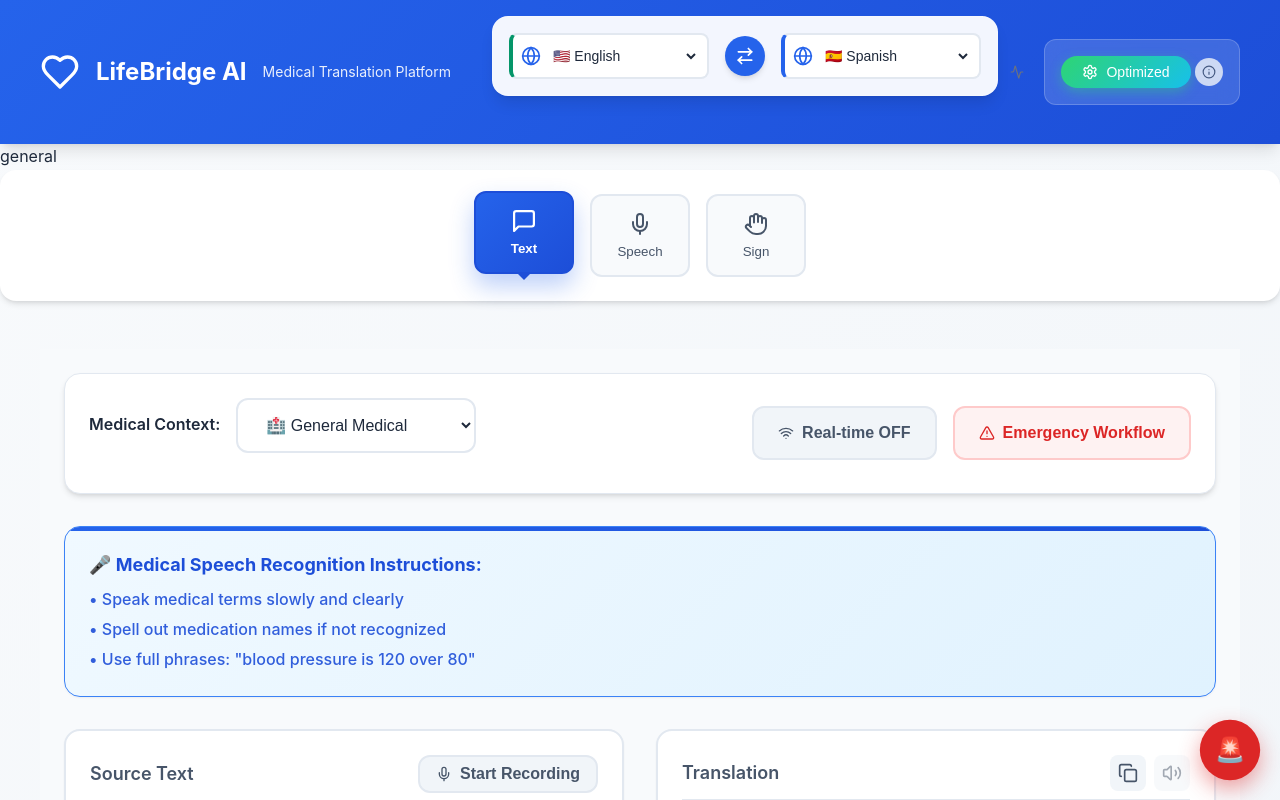
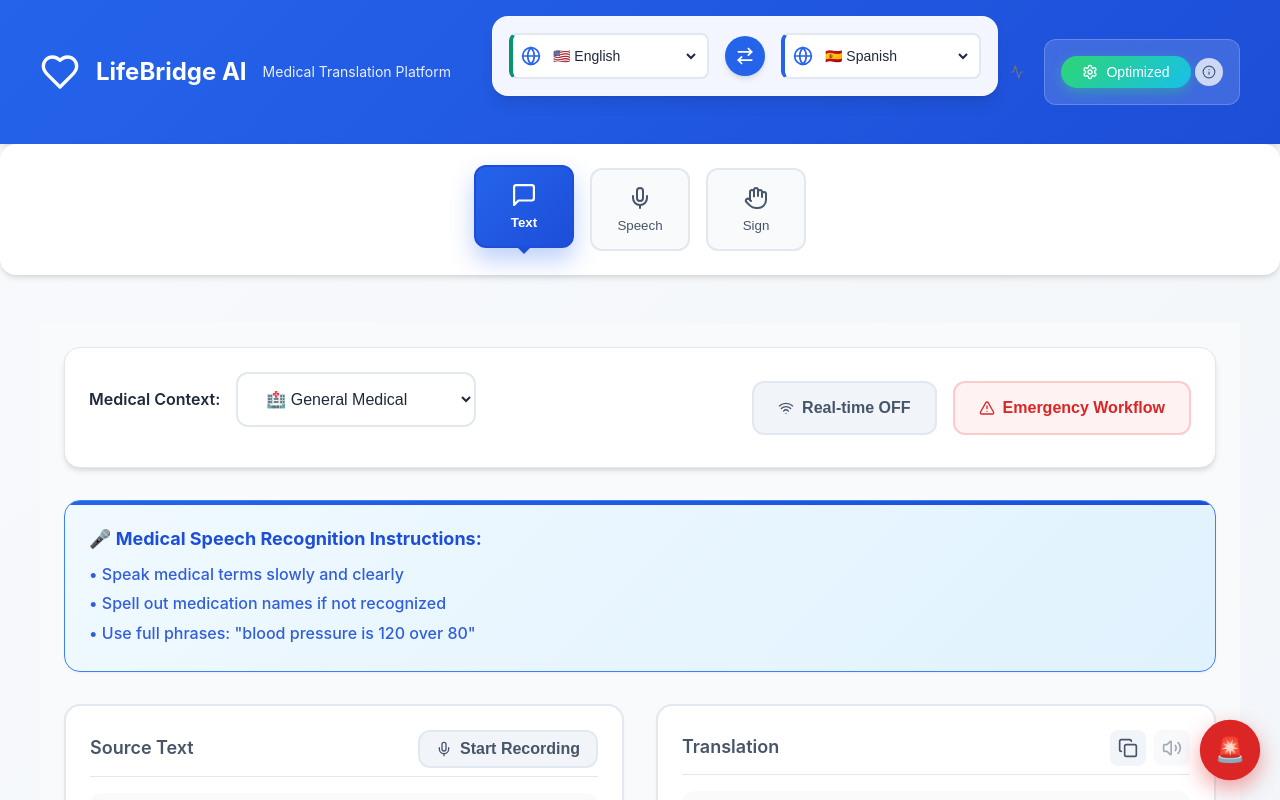
Before and after one commit to 20ns/LifeBridge, a React (Create React App) app in the folder frontend/: page / in a window 1280 px wide. Shown: the top 800 px of the page. Built offline with nearby package versions, Linux system fonts and the light colour scheme.

Commit message:
removed accidental text

```diff
--- a/frontend/src/components/MultiModalInterface.tsx
+++ b/frontend/src/components/MultiModalInterface.tsx
@@ -381,13 +381,15 @@ const MultiModalInterface: React.FC<MultiModalInterfaceProps> = ({
             </div>
           ))}
         </div>
-      )}      {/* Medical Context Indicator */}
-      <div className="medical-context-section">
-        <MedicalContextIndicator
-          context={isEmergencyMode ? 'emergency' : 'general'}
-          className="mb-2"
-        />
-      </div>
+      )}      {/* Medical Context Indicator - Only show in emergency mode */}
+      {isEmergencyMode && (
+        <div className="medical-context-section">
+          <MedicalContextIndicator
+            context="emergency"
+            className="mb-2"
+          />
+        </div>
+      )}
 
       {/* Mode selection tabs */}
       <div className={`mode-selector ${isEmergencyMode ? 'emergency-layout' : ''}`}>
```
